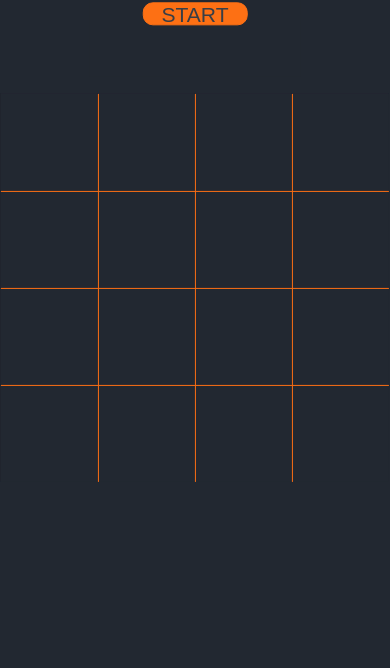
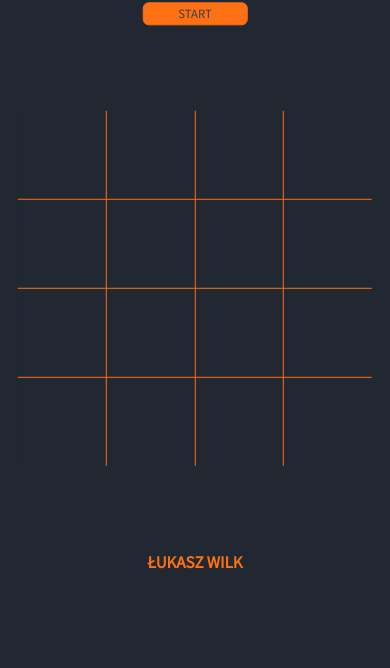
Before and after one commit to LukaszWilk1/MemoryGame, a plain HTML site: page index.html in a window 390 px wide. Shown: the part 176-844 px from the top of the page. Drawn offline with Linux system fonts and the light colour scheme.

Commit message:
Add files via upload

```diff
--- a/index.html
+++ b/index.html
@@ -56,7 +56,7 @@
 
   </main>
   <footer>
-
+    <p id="footer">ŁUKASZ WILK</p>
   </footer>
   <script src="index.js" charset="utf-8"></script>
 </body>
--- a/style.css
+++ b/style.css
@@ -4,6 +4,7 @@
   margin: 0;
   text-align: center;
   background-color: #222831;
+  font-family: 'Source Sans Pro', sans-serif;
 }
 
 header {
@@ -90,6 +91,14 @@ footer {
   width: 100%;
   position: relative;
   clear: both;
+  font-size: 4vh;
+}
+#footer{
+  font-size: 3vh;
+  position: relative;
+  top: 50%;
+  left: 50%;
+  transform: translate(-50%, -50%);
 }
 
 .card-one {
@@ -180,7 +189,9 @@ footer {
     width: 17.5vh;
     border: 0.4vh solid #FD7014;
   }
-
+  #footer{
+    font-size: 2.5vh;
+  }
 }
 
 @media screen and (max-width: 1200px) {
@@ -222,6 +233,9 @@ footer {
     height: 70vh;
     float: left;
   }
+  #footer{
+    font-size: 2vh;
+  }
 }
 
 @media screen and (max-width: 1024px) {
@@ -230,8 +244,8 @@ footer {
   }
 
   td {
-    height: 13.5vh;
-    width: 13.5vh;
+    height: 12.5vh;
+    width: 12.5vh;
     border: 0.3vh solid #FD7014;
   }
 
@@ -249,9 +263,12 @@ footer {
     color: #393E46;
     width: 50%;
     height: 18%;
-    border-radius: 10px;
-    font-size: 2.5vh;
+    border-radius: 8px;
+    font-size: 2vh;
     border: 0.1vh solid #FD7014;
+  }
+  #footer{
+    font-size: 2vh;
   }
 }
 
@@ -291,9 +308,12 @@ footer {
     color: #393E46;
     width: 50%;
     height: 18%;
-    border-radius: 10px;
-    font-size: 2.5vh;
+    border-radius: 6px;
+    font-size: 1.5vh;
     border: 0.1vh solid #FD7014;
+  }
+  #footer{
+    font-size: 2vh;
   }
 }
 
@@ -301,4 +321,42 @@ footer {
   h1 {
     font-size: 4vh;
   }
+  nav{
+    width: 100%;
+    height: 15vh;
+  }
+
+  main{
+    width: 100%;
+    height: 50vh;
+  }
+
+  td {
+    height: 10.5vh;
+    width: 10.5vh;
+    border: 0.2vh solid #FD7014;
+  }
+
+  p {
+    font-size: 3.5vh;
+    position: relative;
+  }
+
+  .stoper {
+    height: 15vh;
+    width: 25vh;
+  }
+
+  button {
+    background-color: #FD7014;
+    color: #393E46;
+    width: 50%;
+    height: 18%;
+    border-radius: 6px;
+    font-size: 1.5vh;
+    border: 0.1vh solid #FD7014;
+  }
+  #footer{
+    font-size: 2vh;
+  }
 }
```
